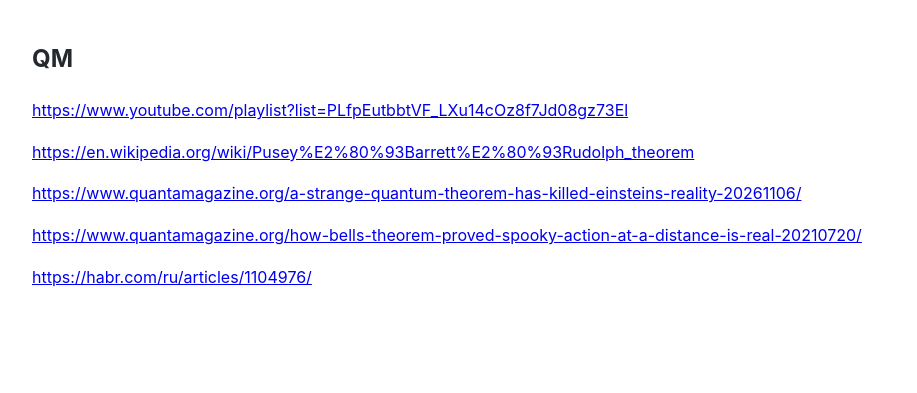
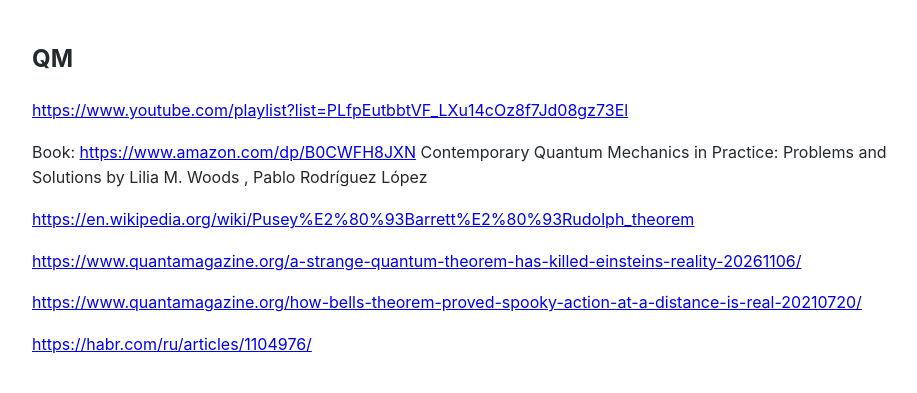
Before and after one commit to Michael-Lubinsky/michael-lubinsky.github.com, a Jekyll site: the page built from physics/qm.md, in a window 1280 px wide. Shown: the top 393 px of the page, without its empty margins (158-1075 px from the left). Built offline with Jekyll 4.4.1, drawn with Linux system fonts in a browser that asks for light colours; our own code applies the rules of GitHub Pages for plain Markdown files.

Commit message:
Add book reference to QM section
Added a book reference to 'Contemporary Quantum Mechanics in Practice'.

```diff
--- a/physics/qm.md
+++ b/physics/qm.md
@@ -2,7 +2,8 @@
 
 <https://www.youtube.com/playlist?list=PLfpEutbbtVF_LXu14cOz8f7Jd08gz73El>
 
-
+Book: <https://www.amazon.com/dp/B0CWFH8JXN> Contemporary Quantum Mechanics in Practice: Problems and Solutions
+by Lilia M. Woods , Pablo Rodríguez López
 
 <https://en.wikipedia.org/wiki/Pusey%E2%80%93Barrett%E2%80%93Rudolph_theorem>
 
```
